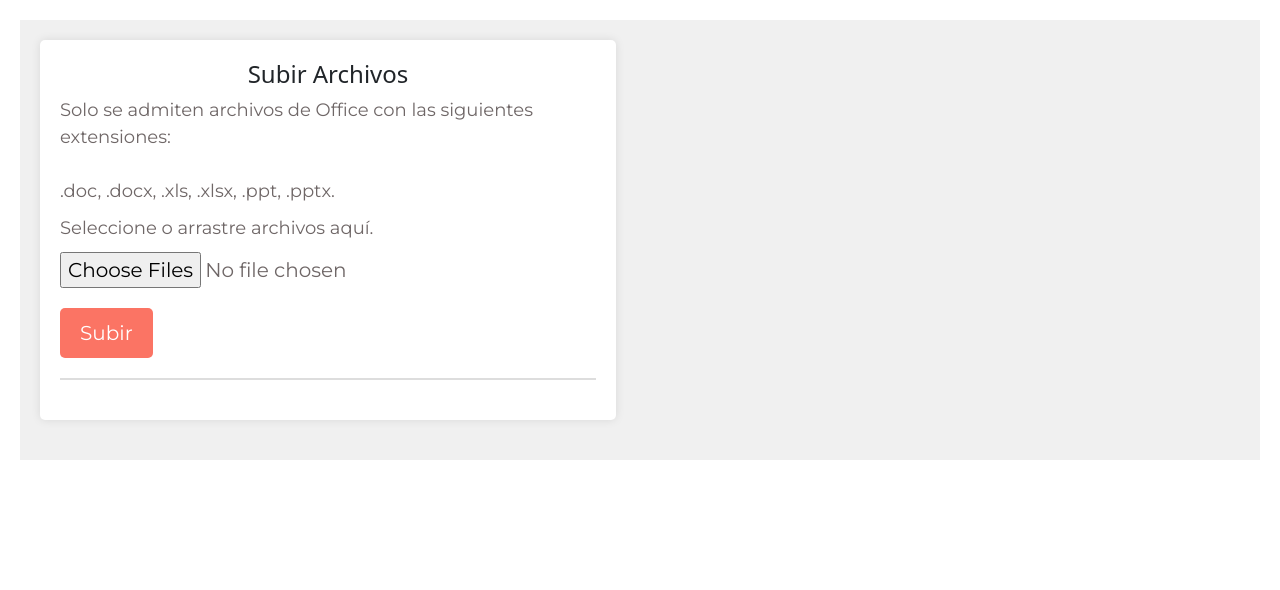
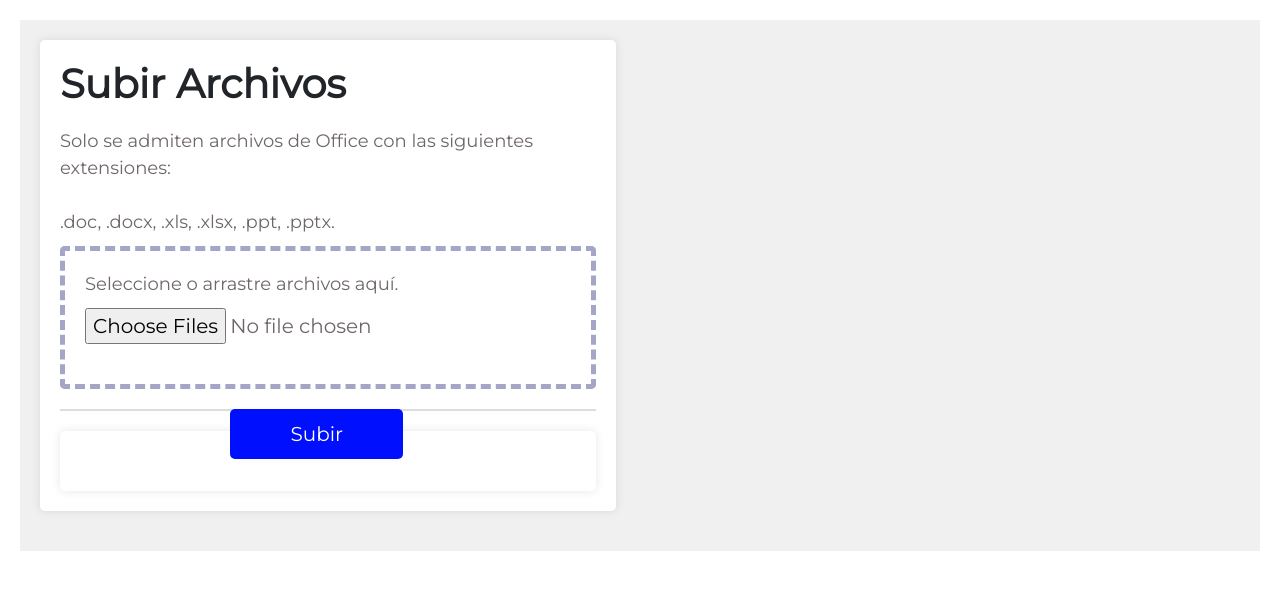
Before and after one commit to MultiplePDF/Cliente-Python, a Django app: template MultiplePDF/fileModule/templates/drag_and_drop.html in a window 1280 px wide. Shown: the part 78-668 px from the top of the page. Run offline with Django 4.2, Linux system fonts and the light colour scheme; the template is opened without the code that fills it, so the values that code supplies are empty; parts of the project's set-up code (start-up, migrations or seed data) failed here and were passed over; some libraries are stand-ins or nearby versions.

Commit message:
Cambios drop and drag

```diff
--- a/MultiplePDF/static/assets/css/ArchivosCarga.css
+++ b/MultiplePDF/static/assets/css/ArchivosCarga.css
@@ -14,6 +14,7 @@
 	background-color: #fff;
 	border-radius: 5px;
 	box-shadow: 0 0 10px rgba(0, 0, 0, 0.1);
+	justify-content:center;
 }
 .form-container p {
 	font-family: 'Montserrat', sans-serif;
@@ -28,7 +29,7 @@
 	margin-bottom: 20px;
 	font-family: 'Montserrat', sans-serif;
 	font-weight: 600;
-	font-size:20px;
+	font-size: 40px;
 }
 
 .form-container form {
@@ -48,28 +49,34 @@
 	display: block;
 	margin-bottom: 20px;
 	font-family: 'Montserrat', sans-serif;
+	justify-content:center;
+  	flex-direction: column;
 	font-weight: 500;
 	font-size: 20px;
 	color: #6F6767;
 }
 
 .form-container input[type="submit"] {
-	background-color: #fb7464;
+	background-color: #0010FF;
 	color: #fff;
 	border: none;
-	padding: 10px 20px;
+	padding: 10px 60px;
 	border-radius: 5px;
 	cursor: pointer;
+
+
+
 }
+
 
 .form-container input[type="submit"]:hover {
 	background-color: #fc896e;
 }
 
 .form-container-border {
-	border: 5px dashed #fb7464;
+	border: 5px dashed #a3a6c7;
 	padding: 20px;
-	border-radius: 1px;
+	border-radius: 5px;
 }
 
 .empty-container {
--- a/MultiplePDF/templates/divisones.html
+++ b/MultiplePDF/templates/divisones.html
@@ -2,16 +2,30 @@
 <link rel="stylesheet" type="text/css" href="{% static 'assets\css\ArchivosCarga.css' %}">
 <div class="container_divs">
 		<div class="form-container">
-			<center><h4>Subir Archivos</h4></center>
+			<h1>Subir Archivos</h1>
             <p>Solo se admiten archivos de Office con las siguientes extensiones:<br><br> .doc, .docx, .xls, .xlsx, .ppt, .pptx.</p>
 
+
 			    <form action="{% url 'upload' %}" method="post" enctype="multipart/form-data">
+                     <div class="form-container-border">
 				    {% csrf_token %}
-                        <p class="upload-description">Seleccione o arrastre archivos aquí.</p>
-                        <input type="file" name="file" id="file" multiple>
+                    <p class="upload-description">Seleccione o arrastre archivos aquí.</p>
+				    <input type="file" name="file" id="file" multiple>
 
-				    <input type="submit" value="Subir">
+                     </div>
+                    <h1></h1>
+                    <h1></h1>
+                    <h1></h1>
+                    <h1></h1>
+                    <div style="text-align: center;">
+                    <input type="submit" value="Subir" style="position: absolute;left: 18%;" >
+                        </div>
 			    </form>
 
-	</div>
-</div>
+
+		<div class="empty-container">
+			<h1></h1>
+		</div>
+
+        </div>
+     </div>
```
